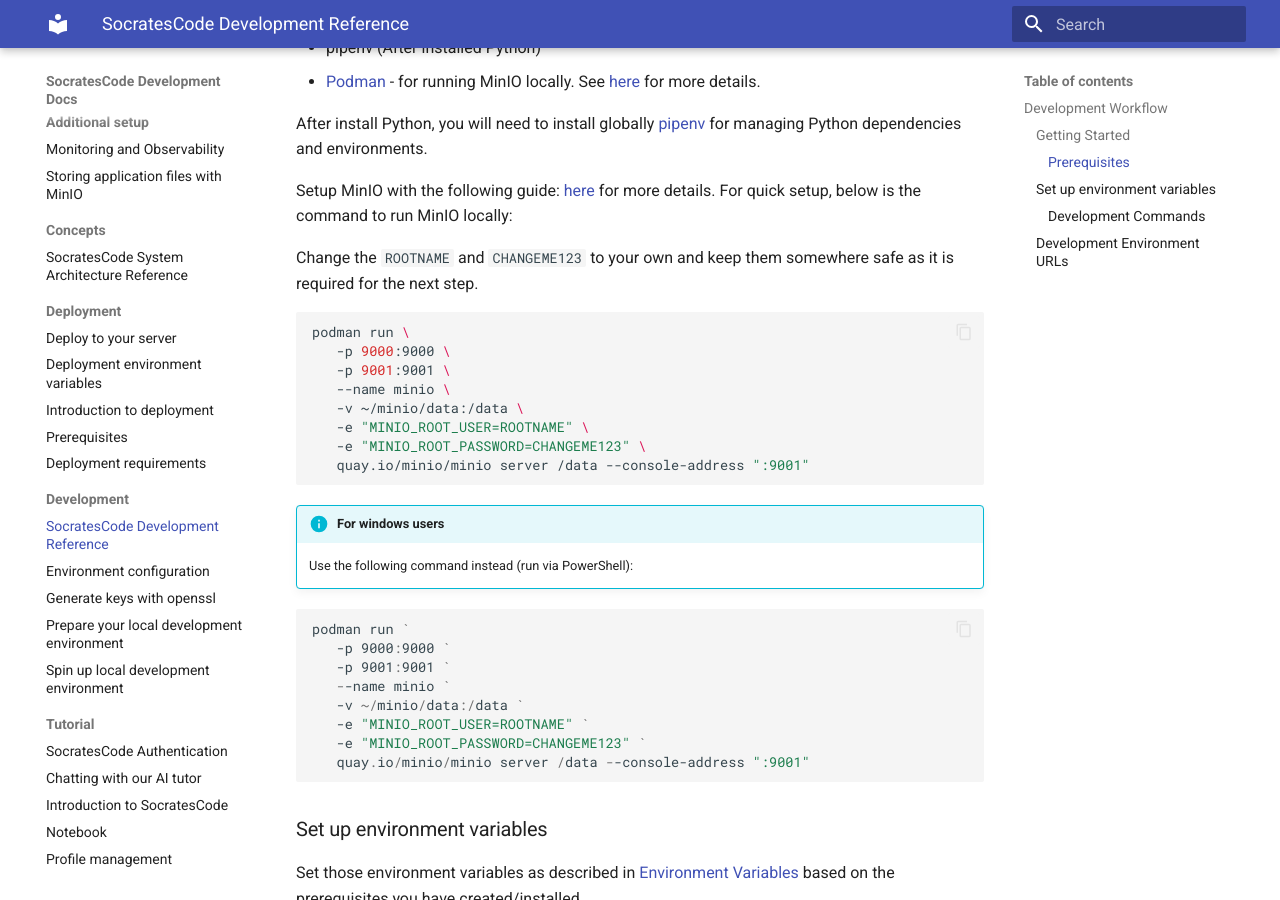
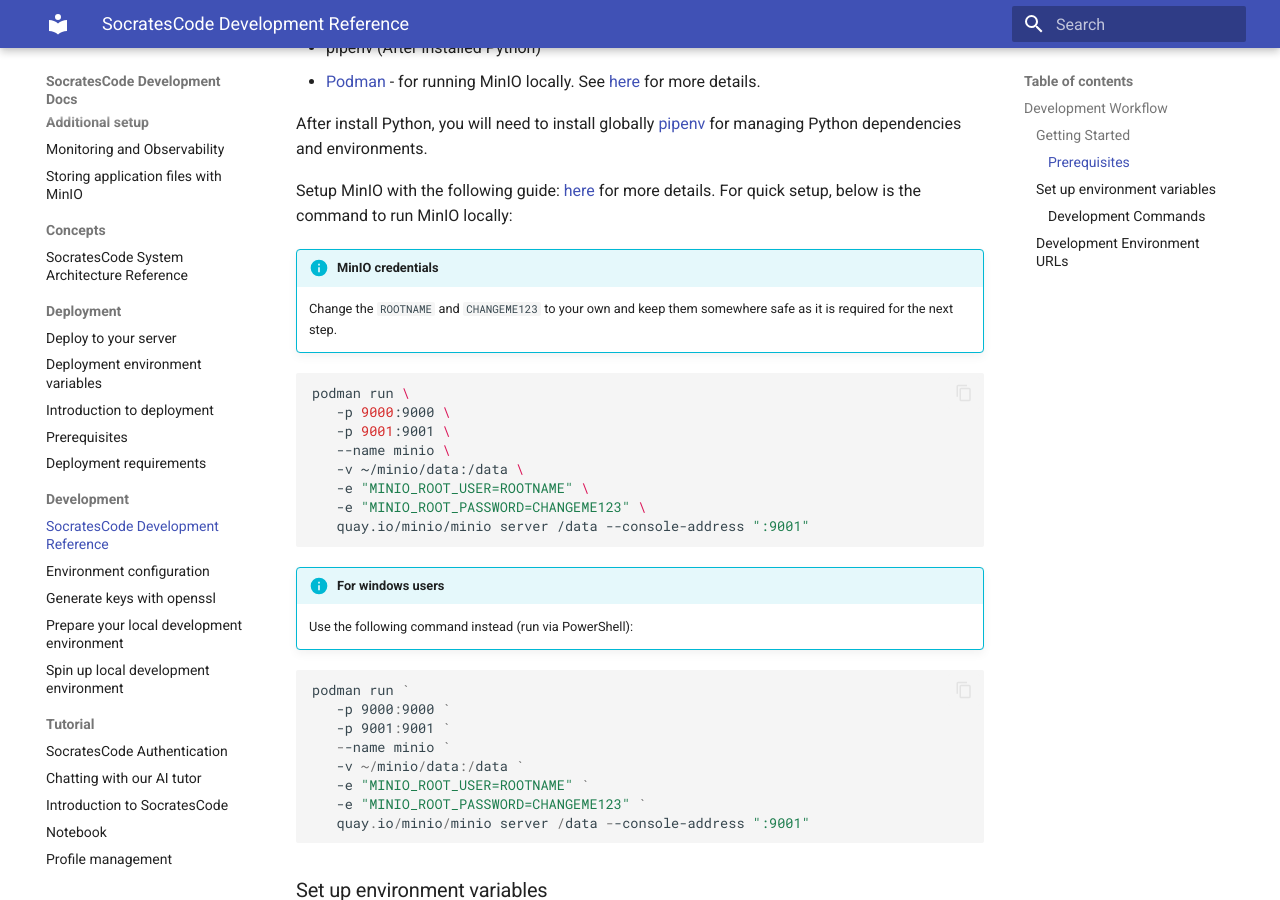
Before and after one commit to SocratesCodes/doc, an MkDocs documentation site: the page built from docs/development/core.md, in a window 1280 px wide and 900 px high, scrolled down 624 px. Built offline with MkDocs 1.6.1 and Material for MkDocs 9.7.7, drawn with Linux system fonts in a browser that asks for light colours.

Commit message:
feat: update docs

````diff
--- a/docs/development/core.md
+++ b/docs/development/core.md
@@ -20,7 +20,10 @@
 
 Setup MinIO with the following guide: [here](../additional setup/minio.md) for more details. For quick setup, below is the command to run MinIO locally:
 
-Change the `ROOTNAME` and `CHANGEME123` to your own and keep them somewhere safe as it is required for the next step.
+!!! info "MinIO credentials"
+    Change the `ROOTNAME` and `CHANGEME123` to your own and keep them somewhere safe as it is required for the next step.
+
+
 ```bash
 podman run \
    -p 9000:9000 \
````
